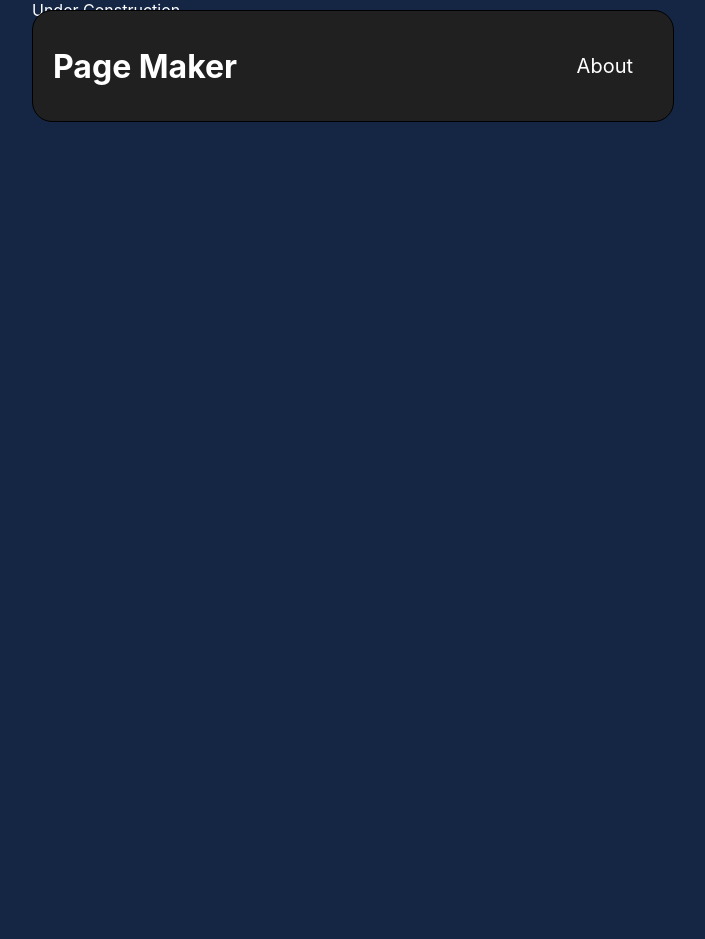
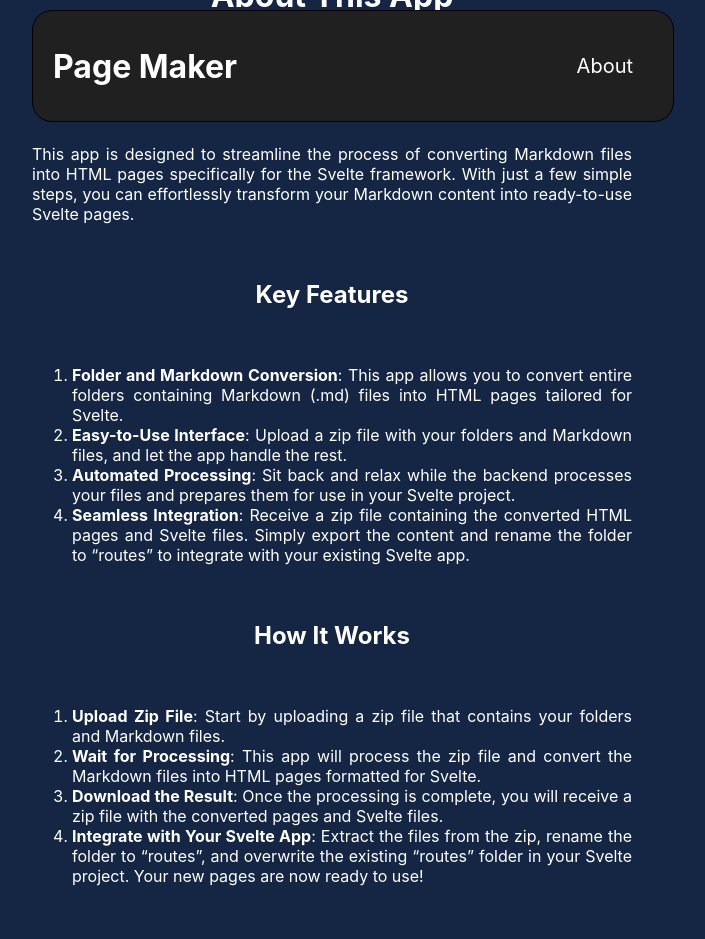
Before and after one commit to DiazNugraha/markdown-to-pages-converter-fe, a SvelteKit app: page /about in a window 1280 px wide. Shown: the top 939 px of the page, without its empty margins (308-1013 px from the left). Before the commit the page ends 800 px from the top, so only its background shows below. Built offline with nearby package versions, Linux system fonts and the light colour scheme.

Commit message:
update: about page

```diff
--- a/src/routes/about/+page.svelte
+++ b/src/routes/about/+page.svelte
@@ -1 +1,81 @@
-<div>Under Construction</div>
+<div class="container">
+  <h1 id="about-our-app">About This App</h1>
+
+  <p>Welcome to Markdown to Svelte HTML Converter!</p>
+
+  <p>
+    This app is designed to streamline the process of converting Markdown files
+    into HTML pages specifically for the Svelte framework. With just a few
+    simple steps, you can effortlessly transform your Markdown content into
+    ready-to-use Svelte pages.
+  </p>
+
+  <h2 id="key-features">Key Features</h2>
+
+  <ol>
+    <li>
+      <strong>Folder and Markdown Conversion</strong>: This app allows you to
+      convert entire folders containing Markdown (.md) files into HTML pages
+      tailored for Svelte.
+    </li>
+    <li>
+      <strong>Easy-to-Use Interface</strong>: Upload a zip file with your
+      folders and Markdown files, and let the app handle the rest.
+    </li>
+    <li>
+      <strong>Automated Processing</strong>: Sit back and relax while the
+      backend processes your files and prepares them for use in your Svelte
+      project.
+    </li>
+    <li>
+      <strong>Seamless Integration</strong>: Receive a zip file containing the
+      converted HTML pages and Svelte files. Simply export the content and
+      rename the folder to &ldquo;routes&rdquo; to integrate with your existing
+      Svelte app.
+    </li>
+  </ol>
+
+  <h2 id="how-it-works">How It Works</h2>
+
+  <ol>
+    <li>
+      <strong>Upload Zip File</strong>: Start by uploading a zip file that
+      contains your folders and Markdown files.
+    </li>
+    <li>
+      <strong>Wait for Processing</strong>: This app will process the zip file
+      and convert the Markdown files into HTML pages formatted for Svelte.
+    </li>
+    <li>
+      <strong>Download the Result</strong>: Once the processing is complete, you
+      will receive a zip file with the converted pages and Svelte files.
+    </li>
+    <li>
+      <strong>Integrate with Your Svelte App</strong>: Extract the files from
+      the zip, rename the folder to &ldquo;routes&rdquo;, and overwrite the
+      existing &ldquo;routes&rdquo; folder in your Svelte project. Your new
+      pages are now ready to use!
+    </li>
+  </ol>
+
+  <p>
+    If you have any questions or need support, please feel free to reach out.
+  </p>
+</div>
+
+<style>
+  #about-our-app {
+    margin-top: 150px;
+  }
+
+  .container {
+    width: 100%;
+    height: 100%;
+    display: flex;
+    flex-direction: column;
+    align-items: center;
+    justify-content: center;
+    gap: 20px 0;
+    text-align: justify;
+  }
+</style>
```
